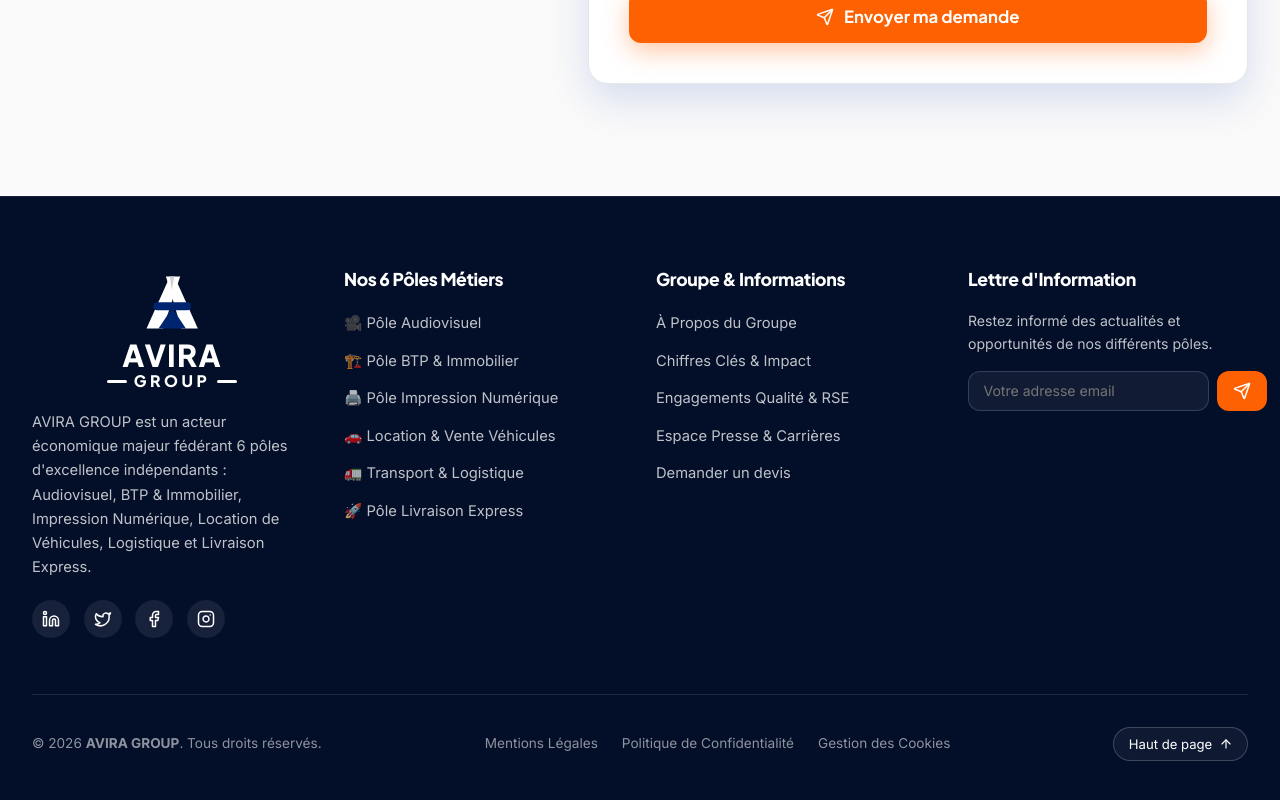
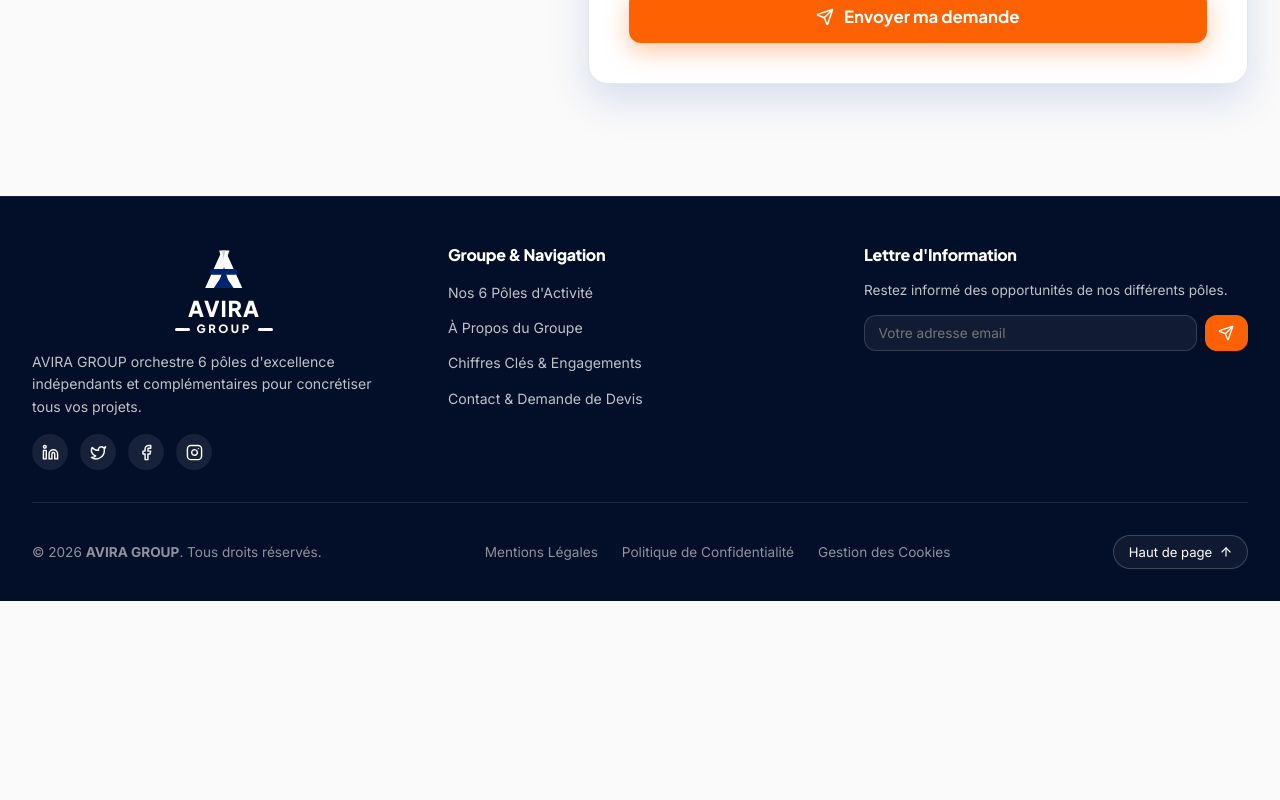
Before and after one commit to yuku-ent/avira-group, a React (Vite) app: page / in a window 1280 px wide. Shown: the part 5899-6699 px from the top of the page. After the commit the page ends 6500 px from the top, so only its background shows below. Built offline with nearby package versions, Linux system fonts and the light colour scheme.

Commit message:
style(footer): remove 6 poles column and compact footer height

```diff
--- a/src/components/Footer.jsx
+++ b/src/components/Footer.jsx
@@ -12,39 +12,38 @@ export default function Footer({ onOpenQuote }) {
       style={{
         backgroundColor: '#030E28',
         color: '#FFFFFF',
-        paddingTop: '4.5rem',
-        paddingBottom: '2.5rem',
+        paddingTop: '3rem',
+        paddingBottom: '2.0rem',
         borderTop: '1px solid rgba(255, 255, 255, 0.08)',
         position: 'relative',
       }}
     >
       <div className="container">
-        {/* Top Footer Row */}
+        {/* Top Footer Row (3 Compact Columns) */}
         <div
           style={{
             display: 'grid',
-            gridTemplateColumns: 'repeat(auto-fit, minmax(220px, 1fr))',
+            gridTemplateColumns: 'repeat(auto-fit, minmax(240px, 1fr))',
             gap: '2rem',
-            paddingBottom: '3.5rem',
+            paddingBottom: '2rem',
             borderBottom: '1px solid rgba(255, 255, 255, 0.1)',
           }}
         >
           {/* Col 1: Brand Info */}
-          <div style={{ display: 'flex', flexDirection: 'column', gap: '1.25rem' }}>
-            <Logo variant="white" size="large" />
-            <p style={{ fontSize: '0.92rem', color: 'rgba(255, 255, 255, 0.75)', lineHeight: 1.65, maxWidth: '320px' }}>
-              AVIRA GROUP est un acteur économique majeur fédérant 6 pôles d'excellence indépendants :
-              Audiovisuel, BTP & Immobilier, Impression Numérique, Location de Véhicules, Logistique et Livraison Express.
+          <div style={{ display: 'flex', flexDirection: 'column', gap: '1rem' }}>
+            <Logo variant="white" size="medium" />
+            <p style={{ fontSize: '0.88rem', color: 'rgba(255, 255, 255, 0.75)', lineHeight: 1.6, maxWidth: '340px' }}>
+              AVIRA GROUP orchestre 6 pôles d'excellence indépendants et complémentaires pour concrétiser tous vos projets.
             </p>
-            <div style={{ display: 'flex', gap: '0.85rem' }}>
+            <div style={{ display: 'flex', gap: '0.75rem' }}>
               {[Linkedin, Twitter, Facebook, Instagram].map((Icon, i) => (
                 <a
                   key={i}
                   href="#"
                   aria-label="Social Link"
                   style={{
-                    width: '38px',
-                    height: '38px',
+                    width: '36px',
+                    height: '36px',
                     borderRadius: '50%',
                     backgroundColor: 'rgba(255, 255, 255, 0.08)',
                     display: 'flex',
@@ -62,39 +61,29 @@ export default function Footer({ onOpenQuote }) {
                     e.currentTarget.style.transform = 'translateY(0)';
                   }}
                 >
-                  <Icon size={18} />
+                  <Icon size={17} />
                 </a>
               ))}
             </div>
           </div>
 
-          {/* Col 2: Nos 6 Pôles */}
+          {/* Col 2: Navigation Institutionnelle */}
           <div>
-            <h4
-              style={{
-                fontSize: '1.1rem',
-                fontFamily: 'var(--font-heading)',
-                color: '#FFFFFF',
-                marginBottom: '1.25rem',
-                position: 'relative',
-              }}
-            >
-              Nos 6 Pôles Métiers
+            <h4 style={{ fontSize: '1rem', fontFamily: 'var(--font-heading)', color: '#FFFFFF', marginBottom: '1rem' }}>
+              Groupe & Navigation
             </h4>
-            <ul style={{ listStyle: 'none', display: 'flex', flexDirection: 'column', gap: '0.75rem' }}>
+            <ul style={{ listStyle: 'none', display: 'flex', flexDirection: 'column', gap: '0.6rem' }}>
               {[
-                { name: '🎥 Pôle Audiovisuel', href: '#poles' },
-                { name: '🏗️ Pôle BTP & Immobilier', href: '#poles' },
-                { name: '🖨️ Pôle Impression Numérique', href: '#poles' },
-                { name: '🚗 Location & Vente Véhicules', href: '#poles' },
-                { name: '🚛 Transport & Logistique', href: '#poles' },
-                { name: '🚀 Pôle Livraison Express', href: '#poles' },
+                { name: 'Nos 6 Pôles d\'Activité', href: '#poles' },
+                { name: 'À Propos du Groupe', href: '#about' },
+                { name: 'Chiffres Clés & Engagements', href: '#stats' },
+                { name: 'Contact & Demande de Devis', href: '#contact' },
               ].map((item, idx) => (
                 <li key={idx}>
                   <a
                     href={item.href}
                     style={{
-                      fontSize: '0.92rem',
+                      fontSize: '0.88rem',
                       color: 'rgba(255, 255, 255, 0.75)',
                       transition: 'color 0.2s ease',
                     }}
@@ -108,57 +97,26 @@ export default function Footer({ onOpenQuote }) {
             </ul>
           </div>
 
-          {/* Col 3: Navigation Institutionnelle */}
+          {/* Col 3: Newsletter */}
           <div>
-            <h4 style={{ fontSize: '1.1rem', fontFamily: 'var(--font-heading)', color: '#FFFFFF', marginBottom: '1.25rem' }}>
-              Groupe & Informations
-            </h4>
-            <ul style={{ listStyle: 'none', display: 'flex', flexDirection: 'column', gap: '0.75rem' }}>
-              {[
-                { name: 'À Propos du Groupe', href: '#about' },
-                { name: 'Chiffres Clés & Impact', href: '#stats' },
-                { name: 'Engagements Qualité & RSE', href: '#commitments' },
-                { name: 'Espace Presse & Carrières', href: '#contact' },
-                { name: 'Demander un devis', href: '#contact' },
-              ].map((item, idx) => (
-                <li key={idx}>
-                  <a
-                    href={item.href}
-                    style={{
-                      fontSize: '0.92rem',
-                      color: 'rgba(255, 255, 255, 0.75)',
-                      transition: 'color 0.2s ease',
-                    }}
-                    onMouseEnter={(e) => (e.currentTarget.style.color = 'var(--color-orange-avira)')}
-                    onMouseLeave={(e) => (e.currentTarget.style.color = 'rgba(255, 255, 255, 0.75)')}
-                  >
-                    {item.name}
-                  </a>
-                </li>
-              ))}
-            </ul>
-          </div>
-
-          {/* Col 4: Newsletter & Quick Contact */}
-          <div>
-            <h4 style={{ fontSize: '1.1rem', fontFamily: 'var(--font-heading)', color: '#FFFFFF', marginBottom: '1.25rem' }}>
+            <h4 style={{ fontSize: '1rem', fontFamily: 'var(--font-heading)', color: '#FFFFFF', marginBottom: '1rem' }}>
               Lettre d'Information
             </h4>
-            <p style={{ fontSize: '0.88rem', color: 'rgba(255, 255, 255, 0.75)', marginBottom: '1rem' }}>
-              Restez informé des actualités et opportunités de nos différents pôles.
+            <p style={{ fontSize: '0.85rem', color: 'rgba(255, 255, 255, 0.75)', marginBottom: '0.85rem' }}>
+              Restez informé des opportunités de nos différents pôles.
             </p>
-            <form onSubmit={(e) => e.preventDefault()} style={{ display: 'flex', gap: '0.5rem', marginBottom: '1.5rem' }}>
+            <form onSubmit={(e) => e.preventDefault()} style={{ display: 'flex', gap: '0.5rem' }}>
               <input
                 type="email"
                 placeholder="Votre adresse email"
                 style={{
                   flex: 1,
-                  padding: '0.65rem 0.9rem',
+                  padding: '0.55rem 0.85rem',
                   borderRadius: 'var(--radius-md)',
                   border: '1px solid rgba(255, 255, 255, 0.15)',
                   backgroundColor: 'rgba(255, 255, 255, 0.06)',
                   color: '#FFFFFF',
-                  fontSize: '0.88rem',
+                  fontSize: '0.85rem',
                   outline: 'none',
                 }}
               />
@@ -166,7 +124,7 @@ export default function Footer({ onOpenQuote }) {
                 type="submit"
                 aria-label="S'inscrire"
                 style={{
-                  padding: '0.65rem 1rem',
+                  padding: '0.55rem 0.85rem',
                   borderRadius: 'var(--radius-md)',
                   border: 'none',
                   backgroundColor: 'var(--color-orange-avira)',
@@ -177,7 +135,7 @@ export default function Footer({ onOpenQuote }) {
                   justifyContent: 'center',
                 }}
               >
-                <Send size={18} />
+                <Send size={16} />
               </button>
             </form>
           </div>
```
